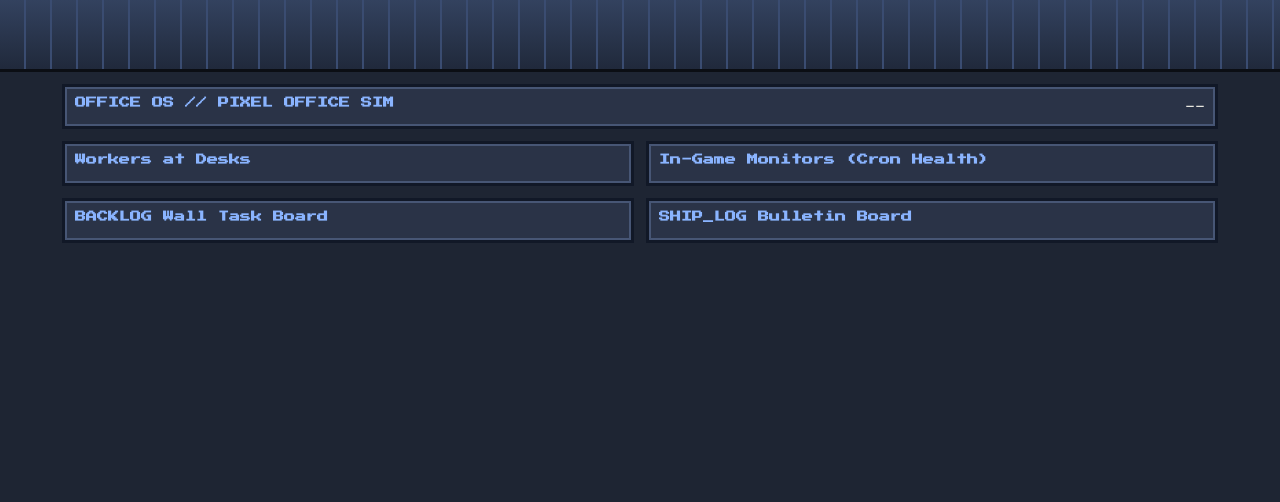
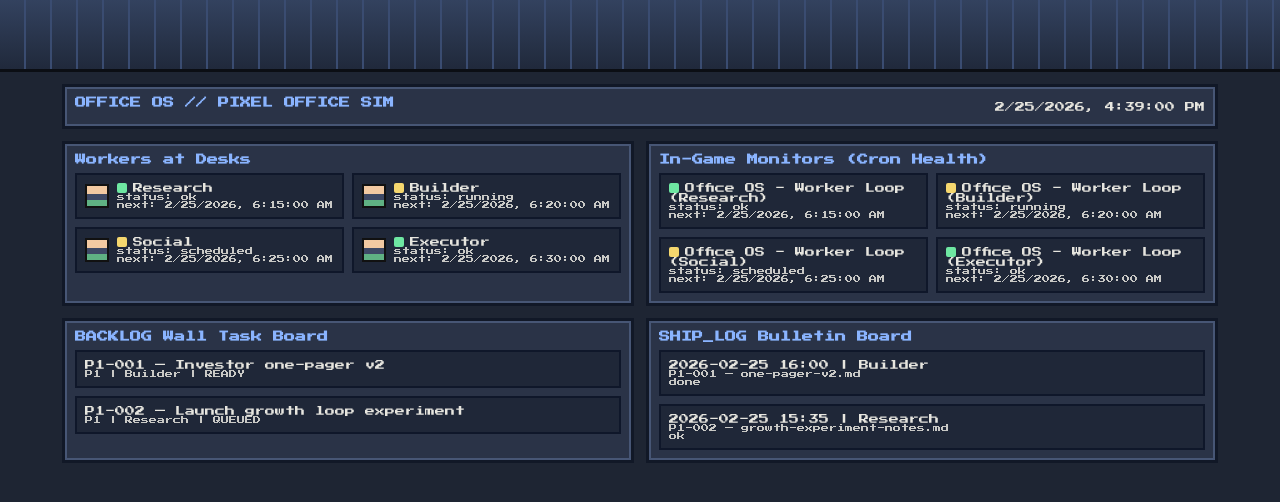
Before and after one commit to genevaprojects/office-os-pixel-ui, a website: page public/index.html in a window 1280 px wide. Drawn offline with Linux system fonts and the light colour scheme; no server answers.

Commit message:
feat(pixel-ui): make public app static-host deployable with configurable API + mock fallback

```diff
--- a/public/app.js
+++ b/public/app.js
@@ -23,15 +23,46 @@ function renderShip(items){
   el.innerHTML=items.map(s=>`<div class="card"><div>${s.time} | ${s.owner}</div><div class="small">${s.taskId} — ${s.artifact}</div><div class="small">${s.status}</div></div>`).join('');
 }
 
-async function tick(){
-  const res=await fetch('/api/state');
-  const d=await res.json();
-  document.getElementById('now').textContent=new Date(d.now).toLocaleString();
+function resolveApiUrl(){
+  const q = new URLSearchParams(window.location.search);
+  const fromQuery = q.get('api');
+  if(fromQuery) return fromQuery;
+
+  const fromStorage = window.localStorage.getItem('OFFICE_OS_API_URL');
+  if(fromStorage) return fromStorage;
+
+  if(window.OFFICE_OS_API_URL) return window.OFFICE_OS_API_URL;
+
+  return './mock/state.json';
+}
+
+async function fetchState(){
+  const apiUrl = resolveApiUrl();
+  const res = await fetch(apiUrl, { cache: 'no-store' });
+  if(!res.ok) throw new Error(`Fetch failed: ${res.status}`);
+  return res.json();
+}
+
+function renderAll(d){
+  document.getElementById('now').textContent = new Date(d.now || Date.now()).toLocaleString();
   renderWorkers(d.workers||[]);
   renderMonitors(d.monitors||[]);
   renderBacklog(d.backlog||[]);
   renderShip(d.ship||[]);
 }
 
+async function tick(){
+  try{
+    const d = await fetchState();
+    renderAll(d);
+  }catch(err){
+    console.error(err);
+    renderAll({
+      now: new Date().toISOString(),
+      workers: [], monitors: [], backlog: [], ship: []
+    });
+  }
+}
+
 tick();
-setInterval(tick,30000);
+setInterval(tick, window.OFFICE_OS_REFRESH_MS || 30000);
--- /dev/null
+++ b/public/config.js
@@ -0,0 +1,5 @@
+// Static-host friendly config.
+// Option A: set window.OFFICE_OS_API_URL to a full endpoint returning state JSON.
+// Option B: leave empty to use local mock data at ./mock/state.json
+window.OFFICE_OS_API_URL = '';
+window.OFFICE_OS_REFRESH_MS = 30000;
--- a/public/index.html
+++ b/public/index.html
@@ -34,6 +34,7 @@
       <div id="ship" class="board"></div>
     </section>
   </main>
+  <script src="config.js"></script>
   <script src="app.js"></script>
 </body>
 </html>
--- /dev/null
+++ b/public/mock/state.json
@@ -0,0 +1,25 @@
+{
+  "now": "2026-02-25T16:39:00.000Z",
+  "workers": [
+    { "name": "Research", "status": "ok", "nextRunAtMs": 1772000100000, "running": false },
+    { "name": "Builder", "status": "running", "nextRunAtMs": 1772000400000, "running": true },
+    { "name": "Social", "status": "scheduled", "nextRunAtMs": 1772000700000, "running": false },
+    { "name": "Executor", "status": "ok", "nextRunAtMs": 1772001000000, "running": false }
+  ],
+  "monitors": [
+    { "name": "Office OS - Worker Loop (Research)", "status": "ok", "nextRunAtMs": 1772000100000, "errors": 0 },
+    { "name": "Office OS - Worker Loop (Builder)", "status": "running", "nextRunAtMs": 1772000400000, "errors": 0 },
+    { "name": "Office OS - Worker Loop (Social)", "status": "scheduled", "nextRunAtMs": 1772000700000, "errors": 0 },
+    { "name": "Office OS - Worker Loop (Executor)", "status": "ok", "nextRunAtMs": 1772001000000, "errors": 0 }
+  ],
+  "backlog": [
+    { "id": "P1-001", "title": "Investor one-pager v2", "priority": "P1", "owner": "Builder", "status": "READY" },
+    { "id": "P1-002", "title": "Launch growth loop experiment", "priority": "P1", "owner": "Research", "status": "QUEUED" }
+  ],
+  "ship": [
+    { "time": "2026-02-25 16:00", "owner": "Builder", "taskId": "P1-001", "artifact": "one-pager-v2.md", "path": "office_os/ship/one-pager-v2.md", "status": "done" },
+    { "time": "2026-02-25 15:35", "owner": "Research", "taskId": "P1-002", "artifact": "growth-experiment-notes.md", "path": "office_os/ship/growth-experiment-notes.md", "status": "ok" }
+  ],
+  "alertCount": 0,
+  "decisions": 1
+}
```
Also changed, not shown: README.md.
